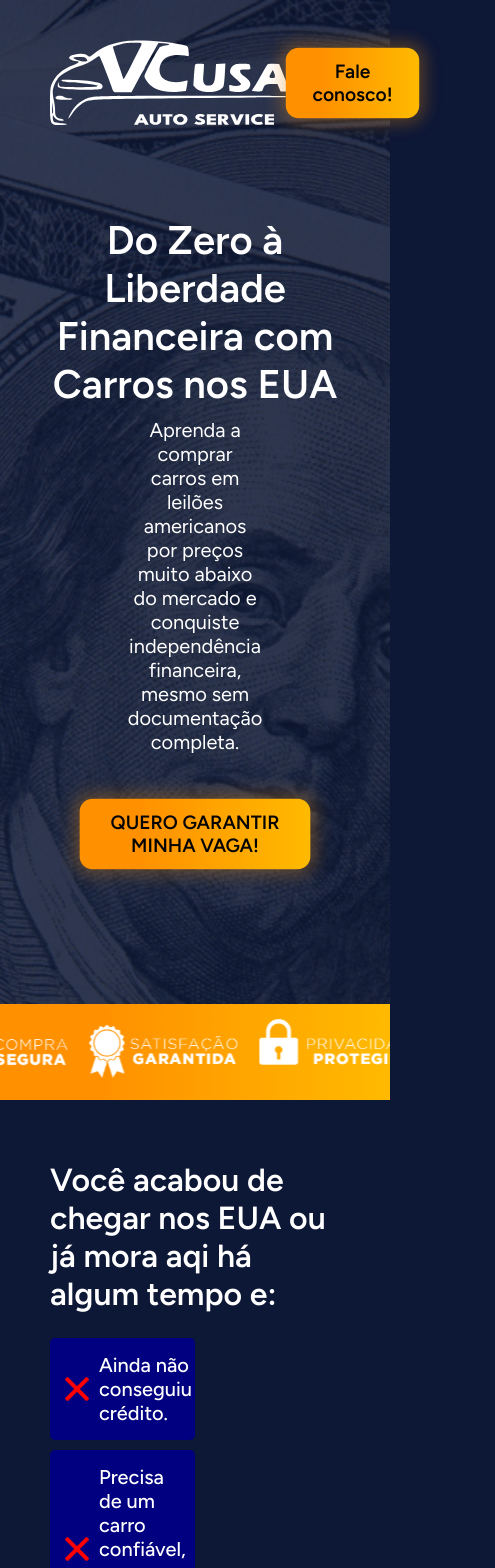
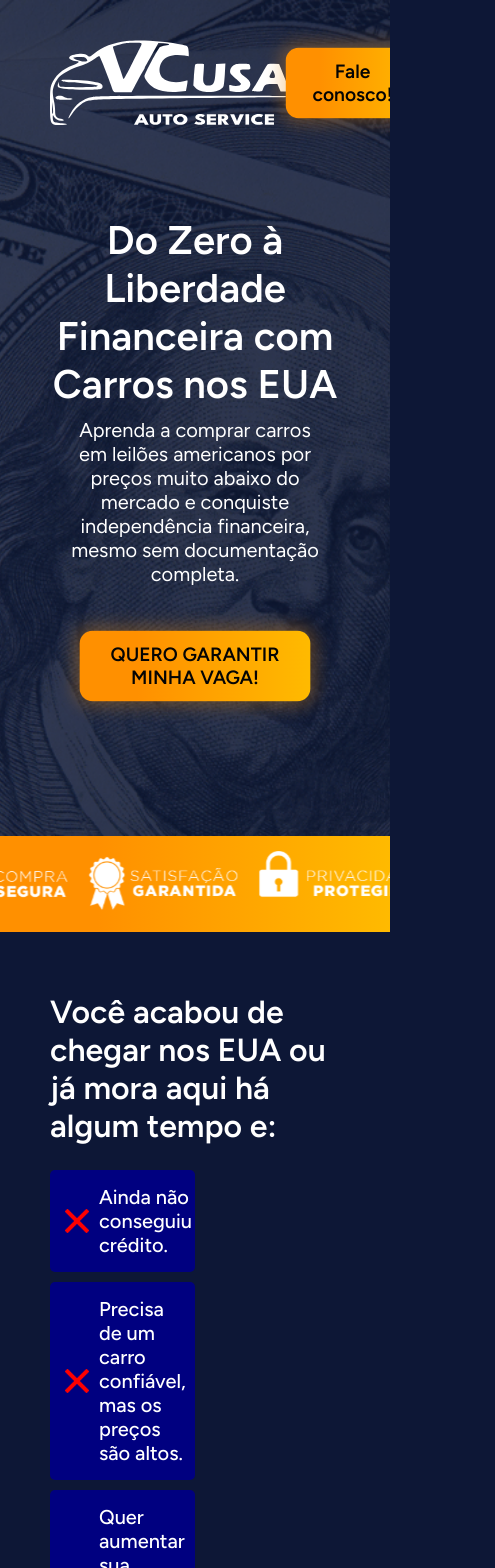
Before and after one commit to wemersonmatheuss/vcusaauto, a React (Vite) app: page / in a window 390 px wide. Shown: the top 1568 px of the page, 495 px wide, since content can reach past the window. Built offline with nearby package versions, Linux system fonts and the light colour scheme.

Commit message:
style: add responsiveness for 769 screen

```diff
--- a/src/Components/Contradiction/index.tsx
+++ b/src/Components/Contradiction/index.tsx
@@ -6,7 +6,7 @@ export function Contradiction() {
     return (
         <section className={styles.container}>
             <div className={styles.title}>
-                <h2>Você acabou de chegar nos EUA ou já mora aqi há algum tempo e:</h2>
+                <h2>Você acabou de chegar nos EUA ou já mora aqui há algum tempo e:</h2>
             </div>
 
             <div className={styles.sentences}>
--- a/src/Components/Differential/styles.module.css
+++ b/src/Components/Differential/styles.module.css
@@ -92,3 +92,13 @@
         font-size: 16px;
     }
 }
+
+@media screen and (max-width: 769px) {
+    .cta {
+        padding: 30px;
+    }
+
+    .cta h3 {
+        font-size: 20px;
+    }
+}
--- a/src/Components/Header/styles.module.css
+++ b/src/Components/Header/styles.module.css
@@ -68,3 +68,9 @@
     padding: 50px;
   }
 }
+
+@media screen and (max-width: 769px) {
+  .container p {
+    margin: 0 20px;
+  }
+}
--- a/src/global.css
+++ b/src/global.css
@@ -17,3 +17,9 @@
 body {
     background: var(--backgroun-color);
 }
+
+body, html {
+    scroll-behavior: smooth;
+
+    overflow-x: hidden;
+}
```
